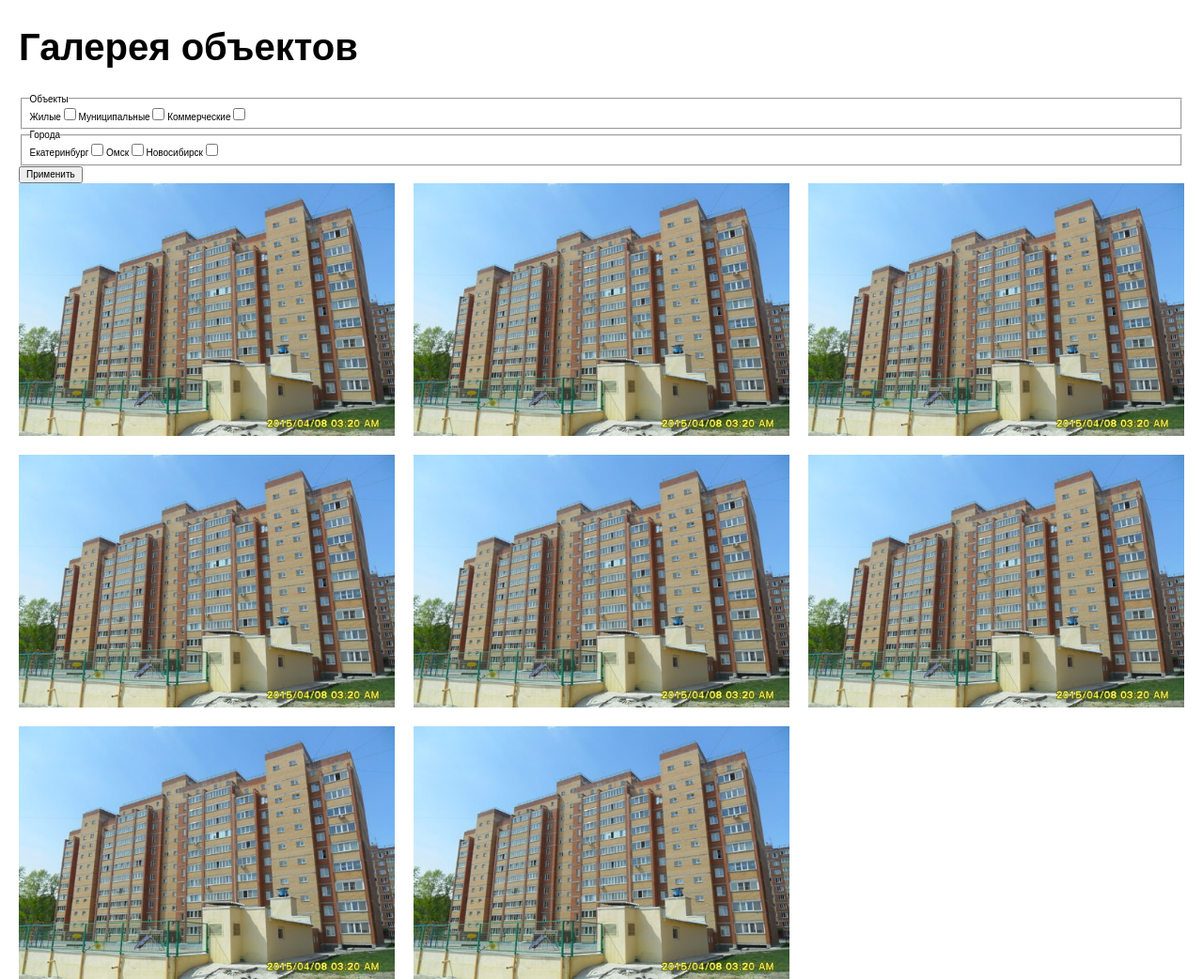
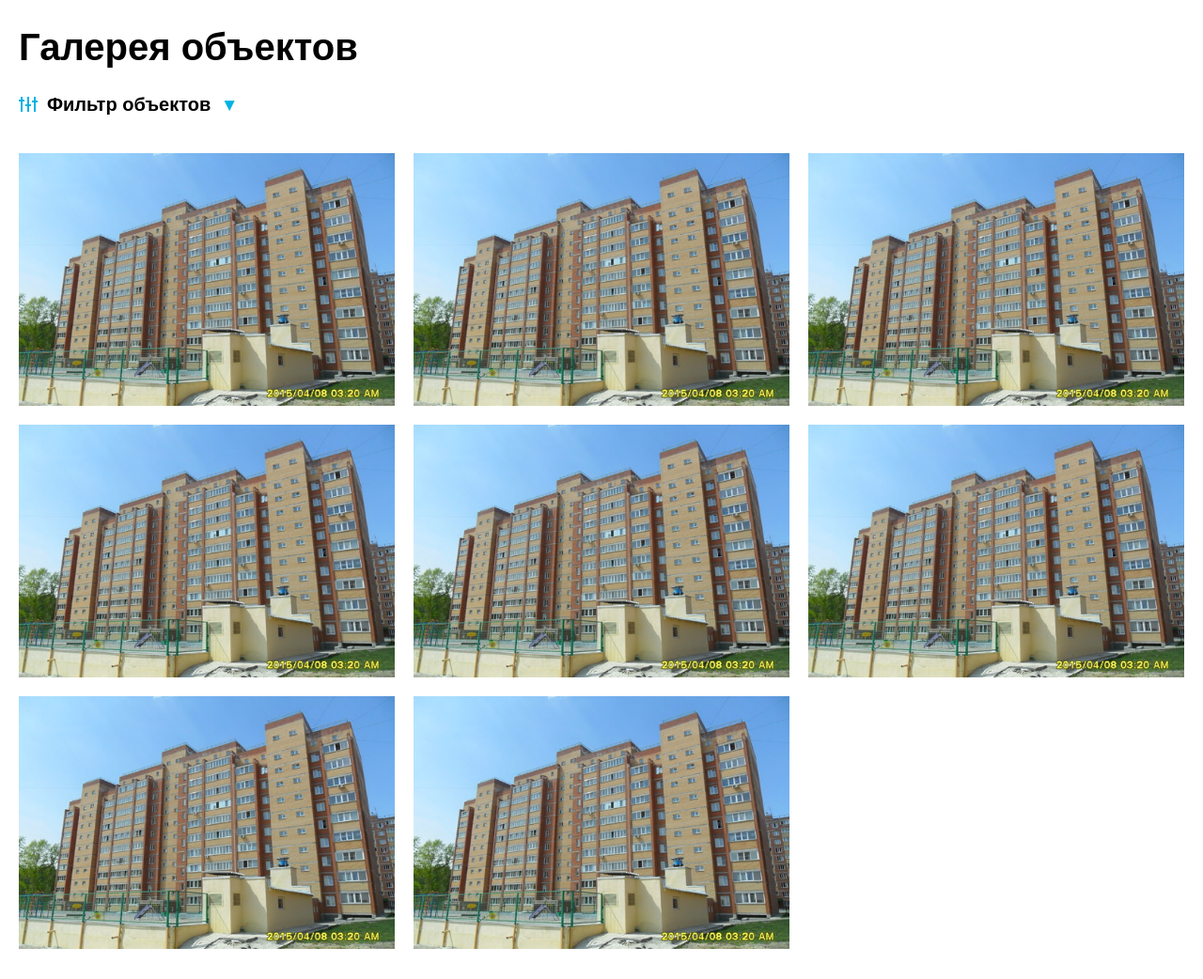
Before and after one commit to chumaksa/pro-krasnodar, a PHP site: page / in a window 1280 px wide. Shown: the whole page at 94% size. After the commit the page ends 1010 px from the top, so only its background shows below. Run offline with PHP 8.4, Linux system fonts and the light colour scheme; style sheets or scripts are compiled from the project's sources; some libraries are stand-ins or nearby versions.

Commit message:
feat: add filter

```diff
--- a/index.html
+++ b/index.html
@@ -11,9 +11,10 @@
 <body>
 <main class="container">
     <h1>Галерея объектов</h1>
+    <a class="filter-link" href="#">Фильтр объектов <span class="filter-link__arrow">&#9660;</span></a>
     <div class="filter">
         <fieldset>
-            <legend>Объекты</legend>
+            <legend><b>Объекты</b></legend>
             <label for="living">
                 Жилые
                 <input type="checkbox" name="type" id="living">
@@ -28,7 +29,7 @@
             </label>
         </fieldset>
         <fieldset>
-            <legend>Города</legend>
+            <legend><b>Города</b></legend>
             <label for="ekaterinburg">
                 Екатеринбург
                 <input type="checkbox" name="city" id="ekaterinburg">
@@ -42,7 +43,10 @@
                 <input type="checkbox" name="city" id="novosibirsk">
             </label>
         </fieldset>
-        <button id="change" type="button">Применить</button>
+        <div>
+            <button id="change" class="button button_primary" type="button">Применить</button>
+            <button id="reset" class="button button_outline" type="button">Сбросить</button>
+        </div>
     </div>
     <div class="grid">
         <a class="object" href="#" data-type="living" data-city="omsk">
--- a/src/scripts/collections.js
+++ b/src/scripts/collections.js
@@ -1,4 +1,4 @@
-import {objects} from "./constElements.js";
+import {allCheckboxes, cities, objects, types} from "./constElements.js";
 const getCheckedListOfId = (collection) => (
     Array.from(collection).filter((item) => item.checked).map((item) => item.id)
 );
@@ -44,4 +44,22 @@ const getUniqCollection = (typesCollection, citiesCollection) => {
     return uniqCollection;
 }
 
-export {getCheckedCollectionOfTypes, hasCheckedElement, getUniqCollection, getCheckedListOfId, getCheckedCollectionOfCities}
+const handleChangeButtonClick = () => {
+    const renderList = getUniqCollection(types, cities);
+
+    if (renderList.length === 0 && !hasCheckedElement(allCheckboxes)) {
+        objects.forEach((object) => {
+            object.classList.remove('object_hidden');
+        })
+    } else {
+        objects.forEach((object) => {
+            if (!renderList.includes(object)) {
+                object.classList.add('object_hidden');
+            } else {
+                object.classList.remove('object_hidden');
+            }
+        })
+    }
+}
+
+export {getCheckedCollectionOfTypes, hasCheckedElement, getUniqCollection, getCheckedListOfId, getCheckedCollectionOfCities, handleChangeButtonClick}
--- a/src/scripts/constElements.js
+++ b/src/scripts/constElements.js
@@ -3,5 +3,9 @@ const types = document.querySelectorAll('input[name="type"]');
 const cities = document.querySelectorAll('input[name="city"]');
 const objects = document.querySelectorAll('.object');
 const changeButton = document.querySelector('#change');
+const filter = document.querySelector('.filter');
+const filterLink = document.querySelector('.filter-link');
+const footerArrow = filterLink.querySelector('.filter-link__arrow');
+const resetButton = document.querySelector('#reset');
 
-export {allCheckboxes, cities, objects, types, changeButton};
+export {allCheckboxes, cities, objects, types, changeButton, filter, filterLink, footerArrow, resetButton};
--- a/src/scripts/main.js
+++ b/src/scripts/main.js
@@ -1,19 +1,17 @@
-import { getUniqCollection, hasCheckedElement } from "./collections.js";
-import { objects, types, cities, allCheckboxes, changeButton } from "./constElements.js";
-changeButton.addEventListener('click', () => {
-    const renderList = getUniqCollection(types, cities);
+import { getUniqCollection, hasCheckedElement, handleChangeButtonClick } from "./collections.js";
+import { objects, types, cities, allCheckboxes, changeButton, filter, footerArrow, resetButton, filterLink } from "./constElements.js";
 
-    if (renderList.length === 0 && !hasCheckedElement(allCheckboxes)) {
-        objects.forEach((object) => {
-            object.classList.remove('object_hidden');
-        })
-    } else {
-        objects.forEach((object) => {
-            if (!renderList.includes(object)) {
-                object.classList.add('object_hidden');
-            } else {
-                object.classList.remove('object_hidden');
-            }
-        })
-    }
-});
+changeButton.addEventListener('click', handleChangeButtonClick);
+
+filterLink.addEventListener('click', (event) => {
+    event.preventDefault();
+    footerArrow.classList.toggle('filter-link__arrow_rotate');
+    filter.classList.toggle('filter_active');
+})
+
+resetButton.addEventListener('click', () => {
+    allCheckboxes.forEach((item) => {
+        item.checked = false;
+    })
+    handleChangeButtonClick();
+})
--- a/src/styles/abstracts/_variables.scss
+++ b/src/styles/abstracts/_variables.scss
@@ -1,6 +1,9 @@
 :root {
   --main-font-size: 10px;
   --main-font-family: Arial, Helvetica, sans-serif;
+
+  --color-primary: #00b3e3;
+  --color-white: #FFFFFF;
 }
 
 $breakpoints: (
--- /dev/null
+++ b/src/styles/components/_filter-link.scss
@@ -0,0 +1,21 @@
+.filter-link {
+  font-size: 2rem;
+  font-weight: bolder;
+  display: block;
+  cursor: pointer;
+  text-decoration: none;
+  color: initial;
+  margin-bottom: 2rem;
+  background: url("../../src/images/icons/filter.png") no-repeat left center;
+  padding-left: 3rem;
+  width: max-content;
+  &__arrow {
+    margin-left: 5px;
+    font-size: 1.9rem;
+    color: var(--color-primary);
+    &_rotate {
+      display: inline-block;
+      transform: rotate(180deg);
+    }
+  }
+}
--- a/src/styles/components/_filter.scss
+++ b/src/styles/components/_filter.scss
@@ -1,3 +1,27 @@
 .filter {
-
+  grid-template-columns: 1fr;
+  row-gap: 2rem;
+  display: none;
+  &_active {
+    display: grid;
+  }
+  fieldset {
+    padding-left: 2rem;
+    height: 8rem;
+    display: grid;
+    grid-template-columns: repeat(3, max-content);
+    column-gap: 10rem;
+    align-items: center;
+    border: 1px solid gray;
+    legend {
+      font-size: 1.8rem;
+    }
+    label {
+      color: dimgray;
+      font-size: 1.6rem;
+      display: grid;
+      grid-template-columns: repeat(2, max-content);
+      column-gap: 1rem;
+    }
+  }
 }
--- a/src/styles/layout/_grid.scss
+++ b/src/styles/layout/_grid.scss
@@ -1,4 +1,5 @@
 .grid {
+  margin-top: 4rem;
   display: grid;
   grid-template-columns: repeat(4, 1fr);
   gap: 2rem;
--- a/src/styles/main.scss
+++ b/src/styles/main.scss
@@ -3,6 +3,8 @@
 @import "abstracts/mixins";
 @import "base/base";
 @import "layout/container";
+@import "components/filter-link";
+@import "components/button";
 @import "components/filter";
 @import "layout/grid";
 @import "components/object";
```
Also changed, not shown: src/styles/components/_button.scss (added, +29 -0 lines), src/images/icons/filter.png (added).
